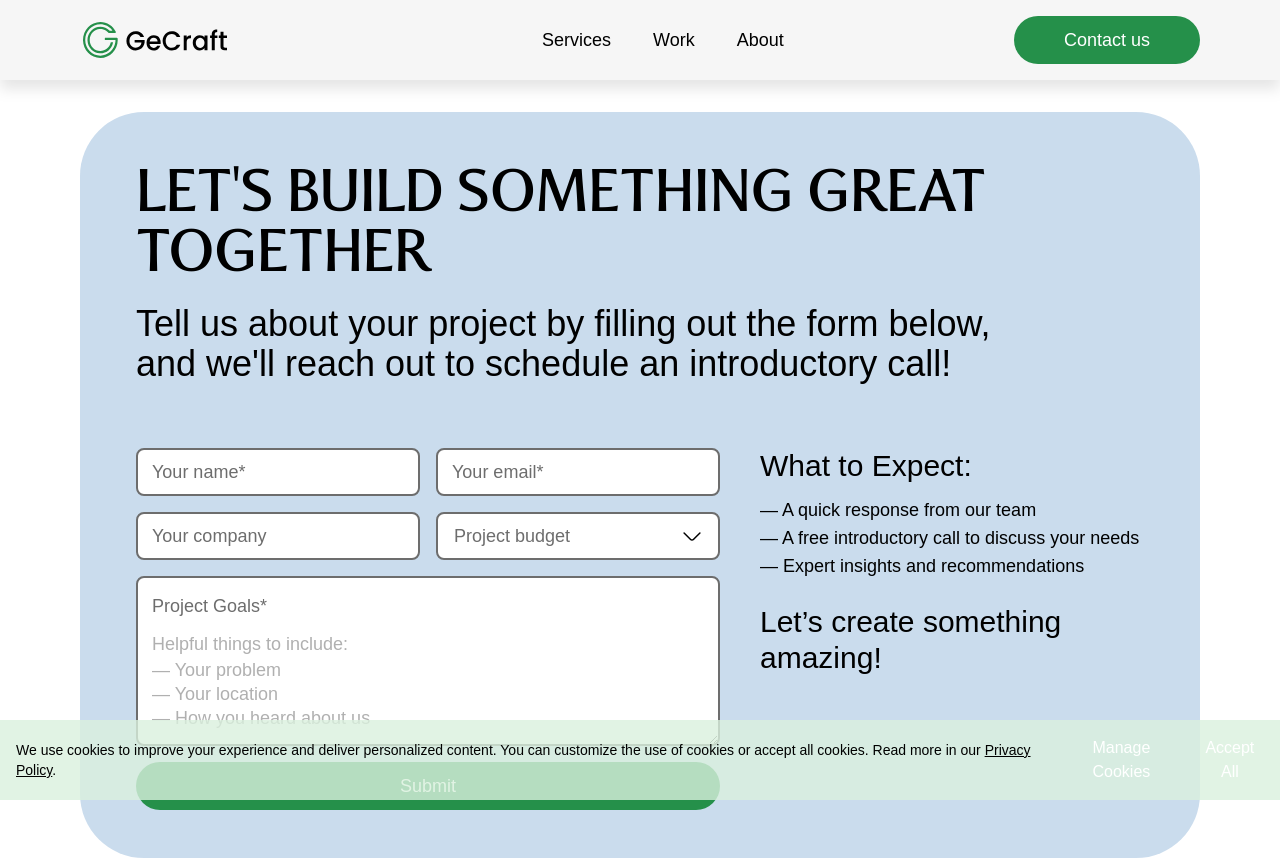
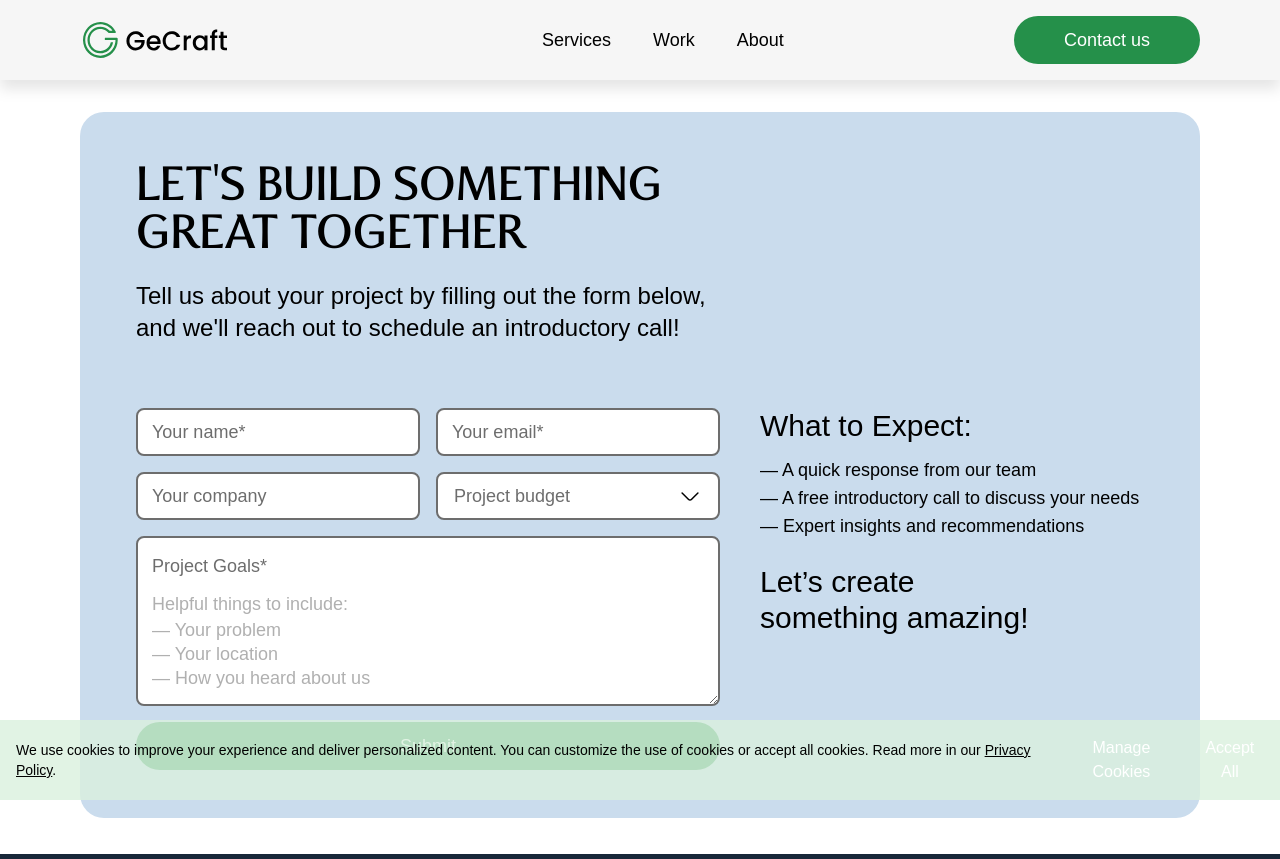
Before and after one commit to gecraft-com/gecraft-website, a React (Vite) app: page /contact-us in a window 1280 px wide. Shown: the top 859 px of the page. Built offline with nearby package versions, Linux system fonts and the light colour scheme; a web font is replaced by a local one.

Commit message:
feat: changed design contact page

```diff
--- a/src/components/Form.jsx
+++ b/src/components/Form.jsx
@@ -5,15 +5,49 @@ import clsx from 'clsx'
 
 import { useForm } from '../hooks/useForm'
 import { GCButton } from './GCButton'
-import { ArrowIcon } from './icons/ArrowIcon'
+import { GCDropdown } from './GCDropdown'
 
 const budget = [
-  '$5000-$10000',
-  '$10000-$50000',
-  '$50000-$250000',
-  '$250000-$500000',
-  'I don&apos;t know yet',
+  '$5000 - $10000',
+  '$10000 - $50000',
+  '$50000 - $250000',
+  '$250000 - $500000',
+  "I don't know yet",
 ]
+
+{
+  /* <div className="group relative">
+              <div
+                name="budget"
+                onChange={handleInputChange('budget')}
+                className={clsx(
+                  'border-black-500 bg-black-00 flex h-12 w-full cursor-pointer appearance-none items-center rounded-lg border-2 px-4 focus:outline-none',
+                  {
+                    'h-12': !isOpen,
+                    'h-50': isOpen,
+                  }
+                )}
+                onClick={handleOpenBudget}
+                onBlur={() => {
+                  setRotate(false)
+                }}
+              >
+                Project budget
+              </div>
+              <div
+                className={clsx(
+                  'absolute top-1/2 right-4 -translate-y-1/2',
+                  'pointer-events-none duration-200',
+                  {
+                    'rotate-180': rotate,
+                    'rotate-0': !rotate,
+                  }
+                )}
+              >
+                <ArrowIcon />
+              </div>
+            </div> */
+}
 
 export const Form = ({ onPage = false }) => {
   const {
@@ -33,9 +67,6 @@ export const Form = ({ onPage = false }) => {
     goals: false,
   })
   const [wasSubmitAttempted, setWasSubmitAttempted] = useState(false)
-
-  const [isOpen, setIsOpen] = useState(false)
-  const [rotate, setRotate] = useState(false)
 
   const handleBlur = (fieldName) => () => {
     setTouchedFields((prev) => ({
@@ -94,11 +125,6 @@ export const Form = ({ onPage = false }) => {
     return ''
   }
 
-  const handleOpenBudget = () => {
-    setRotate(!rotate)
-    setIsOpen(!isOpen)
-  }
-
   let timeoutId
 
   const handleSubmit = async (e) => {
@@ -151,7 +177,8 @@ export const Form = ({ onPage = false }) => {
         <form
           onSubmit={handleSubmit}
           className={clsx('text-black-500 text-lg', {
-            'mt-6 grid w-full grid-cols-1 gap-2 md:grid-cols-2 md:gap-4 xl:mt-0': onPage,
+            'mt-6 grid w-full grid-cols-1 gap-2 md:mt-8 md:grid-cols-2 md:gap-4 xl:mt-0':
+              onPage,
             'hidden w-72 gap-3 md:flex md:flex-col xl:w-96': !onPage,
           })}
         >
@@ -218,7 +245,7 @@ export const Form = ({ onPage = false }) => {
                 value={formData.company}
                 onChange={handleInputChange('company')}
                 type="text"
-                className="border-black-500 bg-black-00 h-12 w-full rounded-lg border-2 px-4 focus:outline-none"
+                className="border-black-500 bg-black-00 text-black-950 h-12 w-full rounded-lg border-2 px-4 focus:outline-none"
               />
               <span
                 className={clsx(
@@ -235,37 +262,13 @@ export const Form = ({ onPage = false }) => {
             </label>
           )}
           {onPage && (
-            <div className="group relative">
-              <div
-                name="budget"
-                onChange={handleInputChange('budget')}
-                className={clsx(
-                  'border-black-500 bg-black-00 flex h-12 w-full cursor-pointer appearance-none items-center rounded-lg border-2 px-4 focus:outline-none',
-                  {
-                    'h-12': !isOpen,
-                    'h-50': isOpen,
-                  }
-                )}
-                onClick={handleOpenBudget}
-                onBlur={() => {
-                  setRotate(false)
-                }}
-              >
-                Project budget
-              </div>
-              <div
-                className={clsx(
-                  'absolute top-1/2 right-4 -translate-y-1/2',
-                  'pointer-events-none duration-200',
-                  {
-                    'rotate-180': rotate,
-                    'rotate-0': !rotate,
-                  }
-                )}
-              >
-                <ArrowIcon />
-              </div>
-            </div>
+            <GCDropdown
+              budget={budget}
+              value={formData.budget}
+              onSelect={handleInputChange('budget')}
+            >
+              <span className="text-black-500">Project budget</span>
+            </GCDropdown>
           )}
           <label className="group relative md:col-span-2">
             <textarea
--- /dev/null
+++ b/src/components/GCDropdown.jsx
@@ -0,0 +1,71 @@
+import { useState } from 'react'
+
+import clsx from 'clsx'
+
+import { ArrowIcon } from './icons/ArrowIcon'
+
+export const GCDropdown = ({ children, budget, value = '', onSelect }) => {
+  const [isShow, setIsShow] = useState(false)
+
+  const handleClick = () => {
+    setIsShow(!isShow)
+  }
+
+  return (
+    <div className="relative">
+      <div
+        className={clsx(
+          'text-black-500 bg-black-00 border-black-500 cursor-pointer rounded-lg border-2 select-none',
+          {
+            '': !isShow,
+            'rounded-b-none border-b-0': isShow,
+          }
+        )}
+      >
+        <div
+          className="flex h-11 items-center justify-between px-4"
+          onClick={handleClick}
+        >
+          <div className="flex items-center">
+            <p className={clsx({ 'text-black-950': Boolean(value) })}>
+              {value ? value : children}
+            </p>
+          </div>
+          <ArrowIcon
+            className={clsx('duration-100', {
+              'rotate-0': !isShow,
+              'rotate-180': isShow,
+            })}
+          />
+        </div>
+      </div>
+      <div
+        className={clsx(
+          'bg-black-00 border-black-500 absolute top-11.5 right-0 left-0 z-20 flex w-full flex-col overflow-hidden rounded-b-lg transition-[max-height]',
+          {
+            'max-h-0 border-x-0 border-b-0': !isShow,
+            'max-h-96 border-x-2 border-b-2': isShow,
+          }
+        )}
+      >
+        <div className="px-4">
+          <div className="custom-scrollbar overflow-y-auto">
+            <div className="scrollbar-overlay"></div>
+            {budget?.map((item, index) => (
+              <label
+                className="border-black-100 flex cursor-pointer items-center gap-3 border-t py-3.5 first:pt-1.5"
+                key={index}
+                onClick={() => {
+                  if (onSelect) onSelect(item)
+                  setIsShow(false)
+                }}
+              >
+                <span className="hover:text-black-950 whitespace-pre-line">{item}</span>
+              </label>
+            ))}
+          </div>
+        </div>
+      </div>
+    </div>
+  )
+}
--- a/src/components/icons/ArrowIcon.jsx
+++ b/src/components/icons/ArrowIcon.jsx
@@ -1,4 +1,4 @@
-export const ArrowIcon = () => {
+export const ArrowIcon = ({ className }) => {
   return (
     <svg
       width="24"
@@ -6,6 +6,7 @@ export const ArrowIcon = () => {
       viewBox="0 0 24 24"
       fill="none"
       xmlns="http://www.w3.org/2000/svg"
+      className={className}
     >
       <path
         d="M19.9201 8.9502L13.4001 15.4702C12.6301 16.2402 11.3701 16.2402 10.6001 15.4702L4.08008 8.9502"
--- a/src/hooks/useForm.jsx
+++ b/src/hooks/useForm.jsx
@@ -5,7 +5,7 @@ export const useForm = ({ onPage }) => {
     name: '',
     email: '',
     company: '',
-    budget: 'Not search',
+    budget: '',
     goals: '',
   })
 
@@ -20,14 +20,16 @@ export const useForm = ({ onPage }) => {
     return re.test(String(email).toLowerCase())
   }
 
-  const handleInputChange = (name) => (value) => {
+  const handleInputChange = (name) => (valueOrEvent) => {
+    const nextValue =
+      valueOrEvent && valueOrEvent.target ? valueOrEvent.target.value : valueOrEvent
     setFormData((prevData) => ({
       ...prevData,
-      [name]: value.target.value,
+      [name]: nextValue,
     }))
 
     if (name === 'email') {
-      setIsEmailValid(validateEmail(value.target.value))
+      setIsEmailValid(validateEmail(nextValue))
     }
   }
 
@@ -48,7 +50,7 @@ export const useForm = ({ onPage }) => {
       name: '',
       email: '',
       company: '',
-      budget: 'Not search',
+      budget: '',
       goals: '',
     })
     setIsEmailValid(false)
--- a/src/index.css
+++ b/src/index.css
@@ -16,6 +16,7 @@
 
 @theme {
   --color-black-00: #FFFFFF;
+  --color-black-100: #E7E7E7;
   --color-black-200: #D1D1D1;
   --color-black-300: #B0B0B0;
   --color-black-400: #888888;
--- a/src/pages/ContactUsPage.jsx
+++ b/src/pages/ContactUsPage.jsx
@@ -2,25 +2,26 @@ import { Form } from '../components/Form'
 
 export const ContactUsPage = () => {
   return (
-    <div className="bg-secondary-200 rounded-3xl px-7 py-5 md:px-12 md:py-11 xl:rounded-[4rem] xl:px-14 xl:py-12">
-      <h2 className="font-[Faberge] text-3xl uppercase md:text-5xl xl:text-6xl">
-        Let&apos;s build something great together
+    <div className="bg-secondary-200 rounded-2xl px-7 py-5 md:px-12 md:py-11 xl:rounded-3xl xl:px-14 xl:py-12">
+      <h2 className="font-[Faberge] text-3xl uppercase md:text-5xl">
+        Let&apos;s build something <br className="hidden xl:block 2xl:hidden" /> great
+        together
       </h2>
-      <p className="mt-2 md:mt-3 md:text-3xl xl:mt-6 xl:text-4xl">
+      <p className="mt-2 md:mt-3 md:text-xl xl:mt-6 xl:text-2xl">
         Tell us about your project by filling out the form below,
-        <br className="hidden xl:block" /> and we&apos;ll reach out to schedule an
+        <br className="hidden md:block" /> and we&apos;ll reach out to schedule an
         introductory call!
       </p>
       <div className="mt-7 md:mt-11 xl:mt-16 xl:flex xl:flex-row-reverse xl:gap-10">
         <div className="xl:flex xl:min-w-96 xl:flex-col 2xl:min-w-[36rem]">
-          <h3 className="font-medium md:text-xl xl:text-3xl">What to Expect:</h3>
+          <h3 className="font-medium md:text-lg xl:text-3xl">What to Expect:</h3>
           <ul className="mt-3 xl:text-lg">
             <li>— A quick response from our team</li>
             <li>— A free introductory call to discuss your needs</li>
             <li>— Expert insights and recommendations</li>
           </ul>
-          <h3 className="mt-4 font-medium md:text-xl xl:mt-6 xl:text-3xl">
-            Let’s create something amazing!
+          <h3 className="mt-4 font-medium md:text-lg xl:mt-6 xl:text-3xl">
+            Let’s create <br className="hidden xl:block 2xl:hidden" /> something amazing!
           </h3>
         </div>
         <Form onPage />
```
